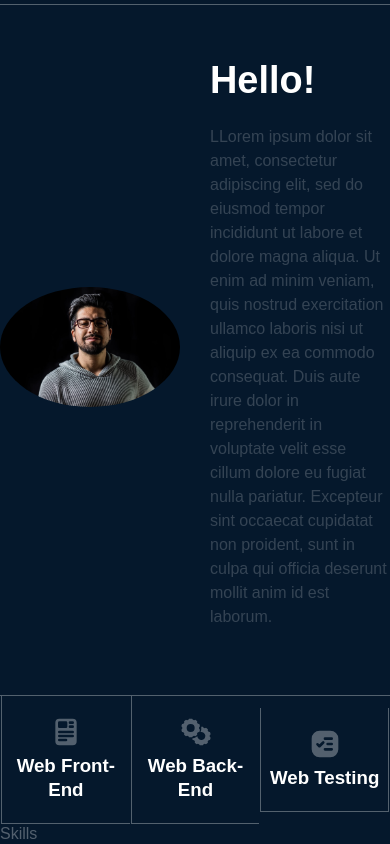
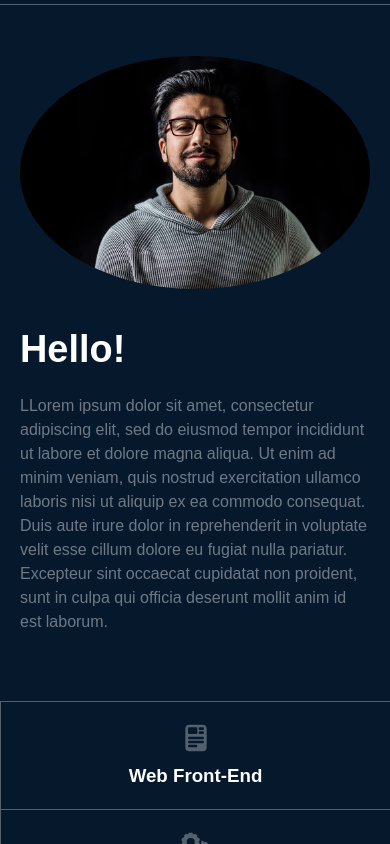
Before and after one commit to Red4lpha/ProfileSite, a React (Create React App) app: page / in a window 390 px wide. Shown: the part 840-1684 px from the top of the page. Built offline with nearby package versions, Linux system fonts and the light colour scheme.

Commit message:
Added mobile styling to welcome and skills divider section Added  a few TODOs for on App

```diff
--- a/src/App.js
+++ b/src/App.js
@@ -13,12 +13,20 @@ const theme = {
   dark: {
     bg: '#05182C',
     bodyFont: '#FFFFFF50',
+    paragraphFont: 'rgba(255,255,255,.7)',
     border: '#FFFFFF50',
     hover: '#FFFFFF95',
     header: '#FFF'
   },
   mobile: '769px',
 }
+
+/*
+TODO: Create a custom scroll bar
+TODO: Add scrolling animation
+TODO: Fix import warning on CSS global
+*/
+
 
 function App() {
   //this is used to keep track of the height of the header for use in
--- a/src/Components/Styles/DescriptionDivider.Styled.js
+++ b/src/Components/Styles/DescriptionDivider.Styled.js
@@ -21,4 +21,18 @@ export const StyledSkills = styled.div`
   & > div:last-child {
     border-right: 0.5px solid ${({ theme }) => theme.dark.border};
   }
+  svg {
+    padding-bottom: 5px;
+  }
+
+  //Mobile
+  @media(max-width: ${({ theme}) => theme.mobile}) {
+		flex-direction: column;
+    justify-content: stretch;
+    align-items: stretch;
+
+    & > div {
+      flex: 1;
+    }
+  }
 `
--- a/src/Components/Styles/Global.js
+++ b/src/Components/Styles/Global.js
@@ -41,6 +41,7 @@ const GlobalStyles = createGlobalStyle`
     opacity: 0.6;
     line-height: 1.5;
     margin-bottom: 1rem;
+    color: ${({ theme }) => theme.dark.paragraphFont};
   }
   img {
     max-width: 100%;
--- a/src/Components/Styles/Welcome.Styled.js
+++ b/src/Components/Styles/Welcome.Styled.js
@@ -23,4 +23,14 @@ export const StyledWelcomeWrapper = styled.div`
   p {
     font-size: var(--font-base);
   }
+
+  //Mobile
+  @media(max-width: ${({ theme}) => theme.mobile}) {
+		flex-direction: column;
+
+    & > div {
+      padding: 0 20px;
+    }
+	}
+
 `
```
